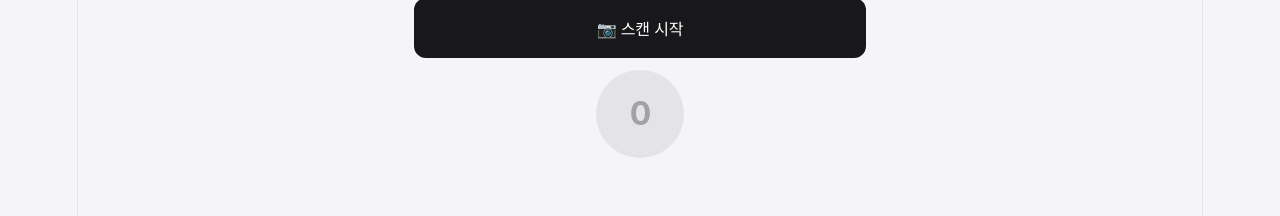
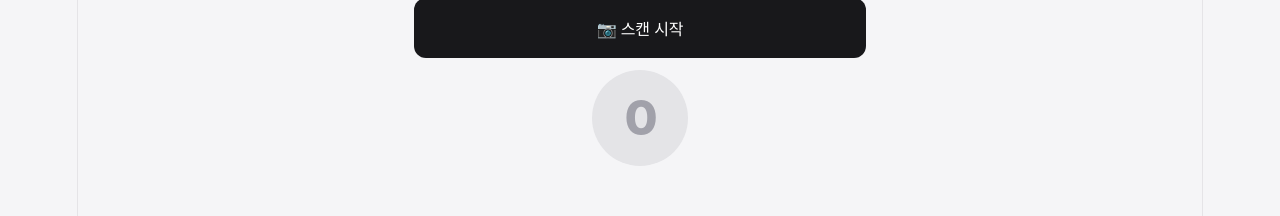
Before and after one commit to hgpark27-alt/qr-scanner, a React (Vite) app: page / in a window 1280 px wide. Shown: the part 533-749 px from the top of the page. Built offline with nearby package versions, Linux system fonts and the light colour scheme; what zxing-wasm would draw is missing.

Commit message:
Counter: 96px circle, 48px weight-800 font

```diff
--- a/src/App.css
+++ b/src/App.css
@@ -185,16 +185,16 @@ body {
 .btn-stop:active { opacity: .85; }
 
 .scan-counter {
-  width: 88px;
-  height: 88px;
+  width: 96px;
+  height: 96px;
   border-radius: 50%;
   align-self: center;
   display: flex;
   align-items: center;
   justify-content: center;
-  font-size: 32px;
-  font-weight: 700;
-  letter-spacing: -1px;
+  font-size: 48px;
+  font-weight: 800;
+  letter-spacing: -2px;
   transition: background .25s, color .25s;
   flex-shrink: 0;
 }
```
